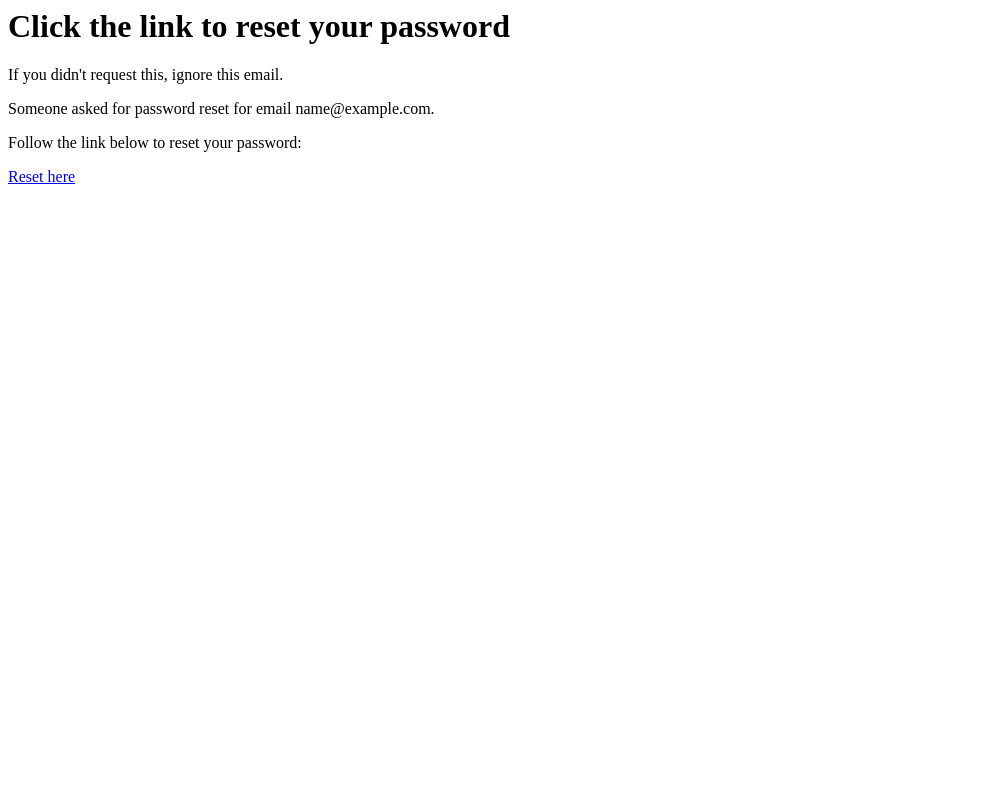
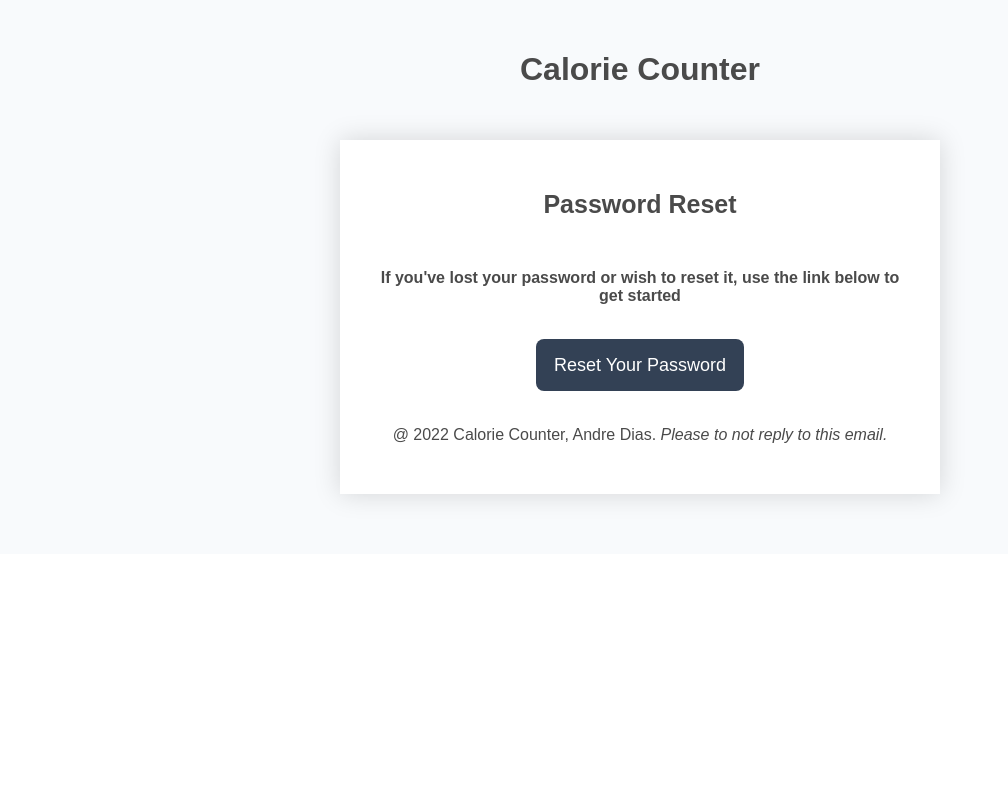
Before and after one commit to amssdias/calorie_counter, a Django app: template templates/accounts/password-reset/password_reset_email.html in a window 1280 px wide. Shown: the whole page, without its empty margins (0-1008 px from the left). Run offline with Django 3.2, Linux system fonts and the light colour scheme; the template is opened without the code that fills it: most values are stand-ins (such as "Sample title", 1, 10 or a date in 2020); parts of the project's set-up code (start-up, migrations or seed data) failed here and were passed over.

Commit message:
"feat(accounts): Email password reset template

```diff
--- a/apps/accounts/views/password_reset_view.py
+++ b/apps/accounts/views/password_reset_view.py
@@ -12,6 +12,7 @@ class CustomPasswordResetView(PasswordResetView):
     form_class = CustomPasswordResetForm
     email_template_name = "accounts/password-reset/password_reset_email.html"
     template_name = "accounts/password-reset/password_reset_form.html"
+    html_email_template_name = "accounts/password-reset/password_reset_email.html"
     success_url = reverse_lazy("accounts:login")
 
     def form_invalid(self, form):
--- a/templates/accounts/password-reset/password_reset_email.html
+++ b/templates/accounts/password-reset/password_reset_email.html
@@ -1,14 +1,10 @@
-{% autoescape off %}
+{% extends "base_email.html" %}
+{% load i18n %}
 
+{% block header %}Password Reset{% endblock %}
 
-        <h1>Click the link to reset your password</h1>
+{% block text %}<b>If you've lost your password or wish to reset it, use the link below to get started</b>{% endblock text %}
 
-        <p>If you didn't request this, ignore this email.</p>
-
-        <p>Someone asked for password reset for email {{ email }}.</p>
-        <p>Follow the link below to reset your password:</p>
-        <a href="{{ protocol }}://{{ domain }}{% url 'accounts:password_reset_confirm' uidb64=uid token=token %}">Reset here</a>
-
-
-
-{% endautoescape %}
+{% block btn %}
+    <a class="btn" href="{{ protocol }}://{{ domain }}{% url 'accounts:password_reset_confirm' uidb64=uid token=token %}">Reset Your Password</a>
+{% endblock btn %}
--- /dev/null
+++ b/templates/base_email.html
@@ -0,0 +1,137 @@
+{% load static %}
+{% load i18n %}
+<!DOCTYPE html PUBLIC "-//W3C//DTD XHTML 1.1//EN" "http://www.w3.org/TR/xhtml11/DTD/xhtml11.dtd">
+<html lang="en">
+<head>
+    <meta charset="UTF-8">
+    <meta http-equiv="X-UA-Compatible" content="IE=edge">
+    <meta name="viewport" content="width=device-width, initial-scale=1.0">
+
+    <title>Reset Password</title>
+
+    <style>
+
+        body {
+            margin: 0;
+        }
+        table {
+            border-spacing: 0;
+        }
+        td {
+            padding: 0;
+        }
+        img {
+            border: 0;
+        }
+
+        .wrapper {
+            width: 100%;
+            table-layout: fixed;
+            background-color: #f8fafc;
+            padding-bottom: 60px;
+        }
+
+        .main {
+            width: 100%;
+            max-width: 600px;
+            /* background-color: #fff; */
+            font-family: sans-serif;
+            color: #4a4a4a;
+            /* box-shadow: 0 0 25px rgb(0, 0, 0, 0.15); */
+        }
+
+        .row-space {
+            padding: 0px 30px 50px;
+        }
+
+        .header {
+            padding: 30px 0px;
+        }
+
+        .main-content {
+            background-color: #fff;
+            box-shadow: 0 0 25px rgb(0, 0, 0, 0.15);
+            text-align: center;
+
+            max-width: 600px;
+            width: 100%;
+        }
+
+        .header-secondary {
+            font-size: 25px;
+        }
+
+        .btn {
+            border: 2px solid #0f172a;
+            border-radius: 0.5rem;
+            border: none;
+            text-decoration: none;
+
+            font-size: 18px;
+            background-color: #334155;
+            color: white;
+            padding: 16px 18px;
+        }
+
+    </style>
+
+
+
+</head>
+<body>
+
+    <center class="wrapper">
+
+        <table class="main">
+
+            <tr>
+                <th class="header">
+                    <h1>Calorie Counter</h1>
+                </th>
+            </tr>
+
+            <tr>
+                <td>
+                    <center>
+                        <table class="main-content">
+
+                            <tr>
+                                <th class="header-secondary row-space" style="padding-top: 50px;">
+                                    {% block header %}{% endblock header %}
+                                </th>
+                            </tr>
+
+                            <tr>
+                                <td class="row-space">{% block text %}{% endblock text %}</td>
+                            </tr>
+
+                            <tr>
+                                <td class="row-space">
+                                    <center>
+                                        {% block btn %}{% endblock btn %}
+                                    </center>
+                                </td>
+                            </tr>
+
+                            <tr>
+                                <td class="row-space">
+                                    <center>
+                                        @ 2022 Calorie Counter, Andre Dias. <i>Please to not reply to this email.</i>
+                                    </center>
+
+                                </td>
+
+                            </tr>
+
+                        </table>
+                    </center>
+                </td>
+            </tr>
+
+        </table>
+
+    </center>
+
+
+</body>
+</html>
```
